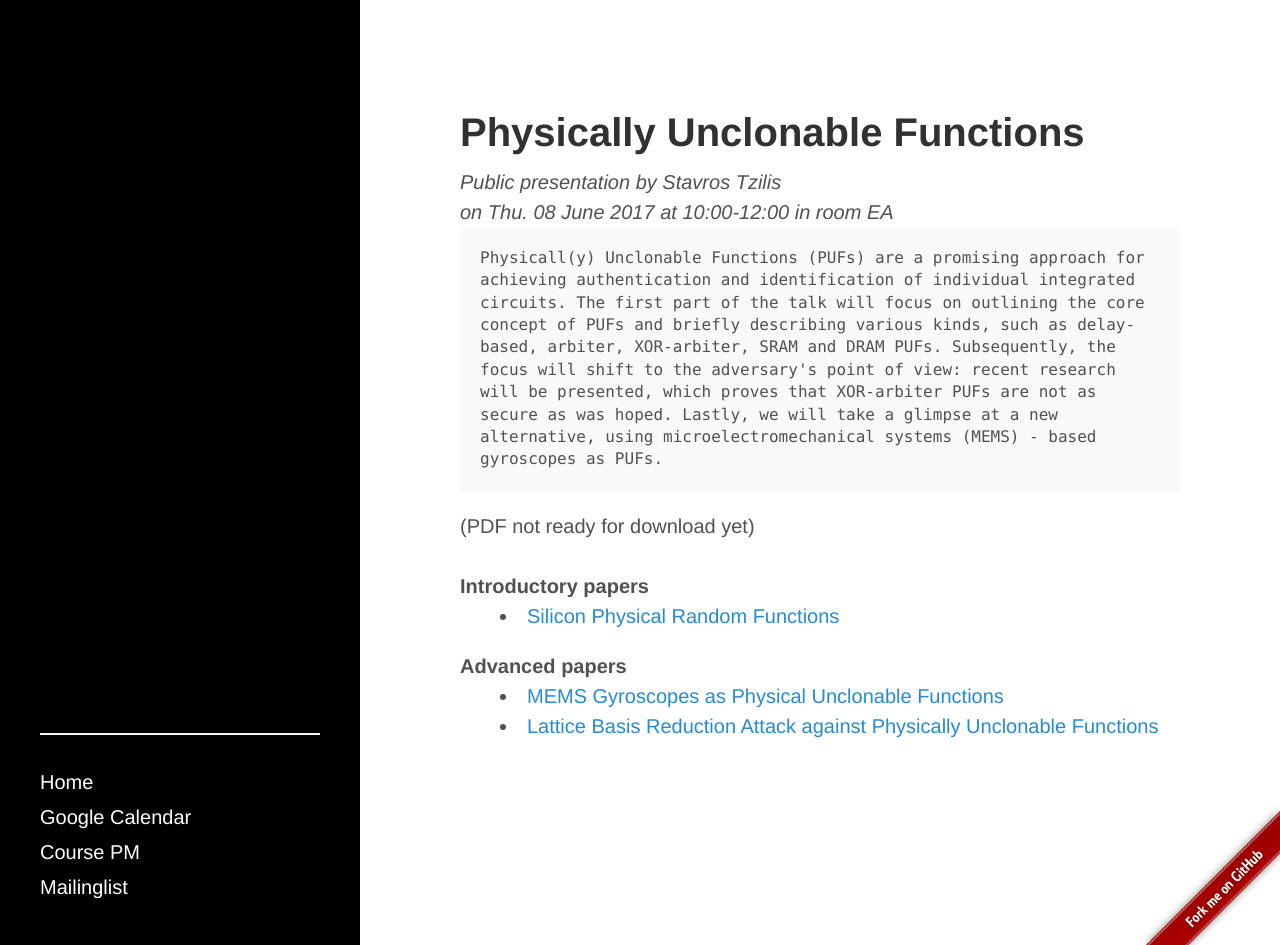
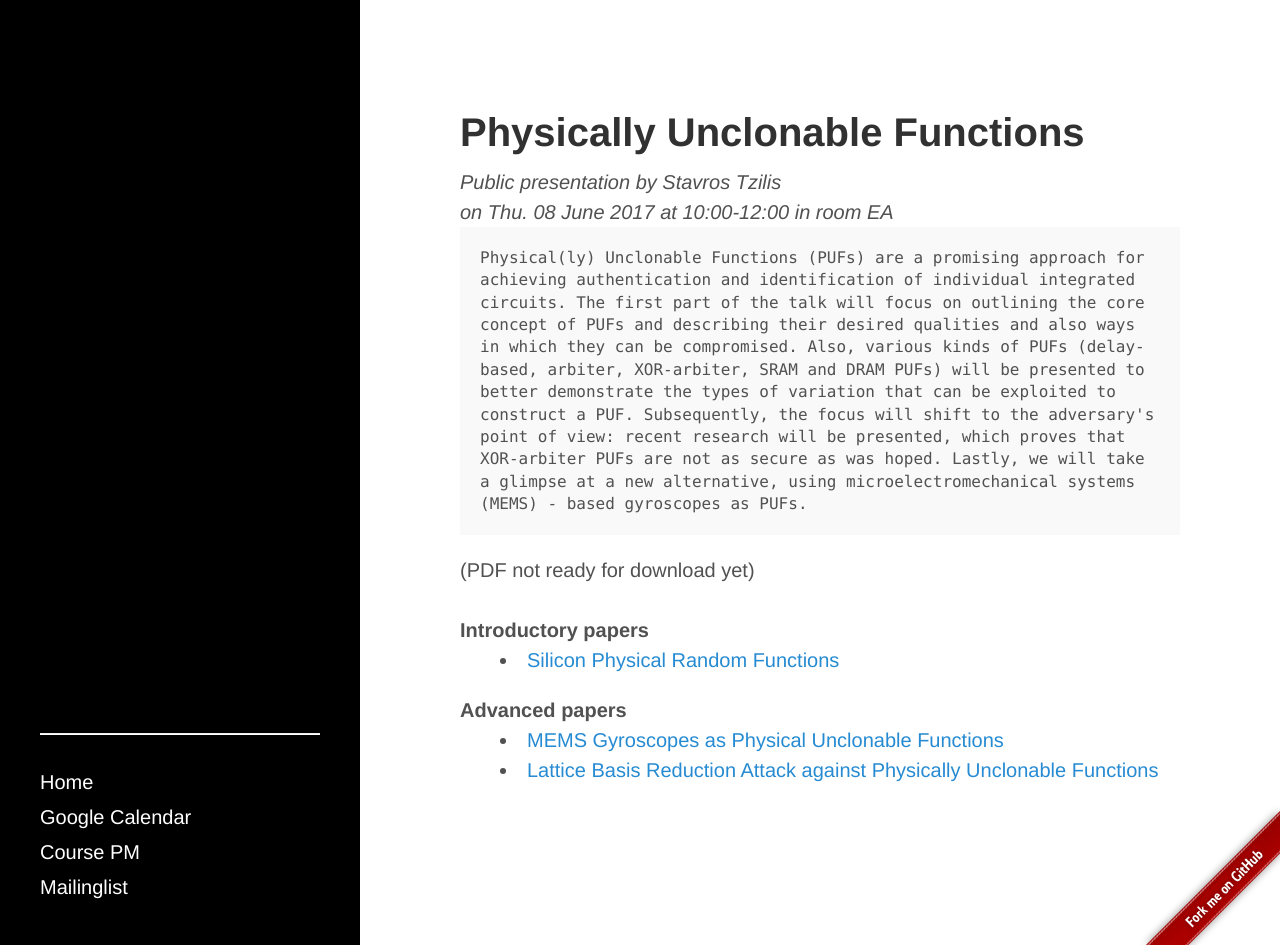
Before and after one commit to fdat085/fdat085.github.io, a Jekyll site: the page built from student-stavros.md, in a window 1280 px wide and 945 px high. Built offline with Jekyll 4.4.1, drawn with Linux system fonts in a browser that asks for light colours.

Commit message:
Abstract updated

```diff
--- a/student-stavros.md
+++ b/student-stavros.md
@@ -6,11 +6,13 @@ author: Stavros Tzilis
 room: EA
 date: 2017/06/08
 time: 10:00-12:00
-abstract: "Physicall(y) Unclonable Functions (PUFs) are a promising approach
+abstract: "Physical(ly) Unclonable Functions (PUFs) are a promising approach
 for achieving authentication and identification of individual integrated
 circuits. The first part of the talk will focus on outlining the core concept
-of PUFs and briefly describing various kinds, such as delay-based, arbiter,
-XOR-arbiter, SRAM and DRAM PUFs. Subsequently, the focus will shift to the
+of PUFs and describing their desired qualities and also ways in which they can
+be compromised. Also, various kinds of PUFs (delay-based, arbiter, XOR-arbiter,
+SRAM and DRAM PUFs) will be presented to better demonstrate the types of variation
+that can be exploited to construct a PUF. Subsequently, the focus will shift to the
 adversary's point of view: recent research will be presented, which proves that
 XOR-arbiter PUFs are not as secure as was hoped. Lastly, we will take a glimpse
 at a new alternative, using microelectromechanical systems (MEMS) - based
```
